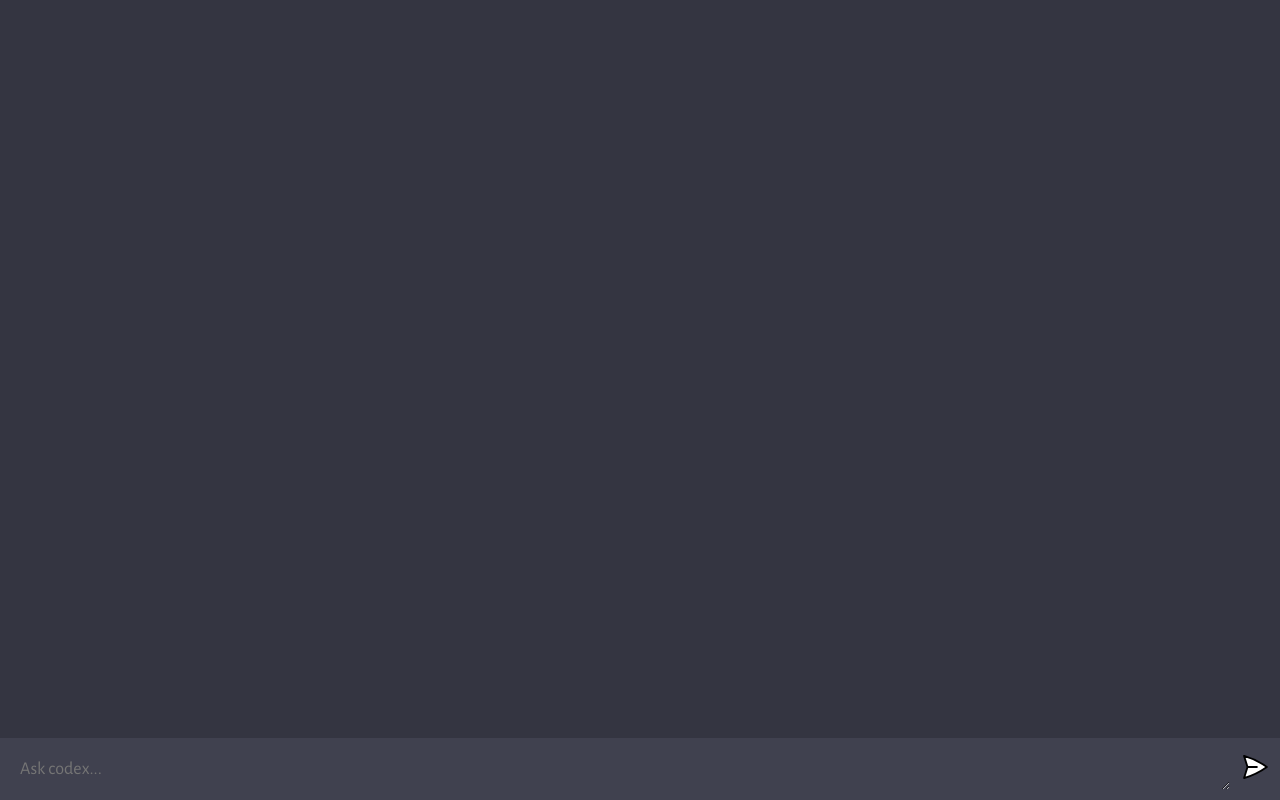
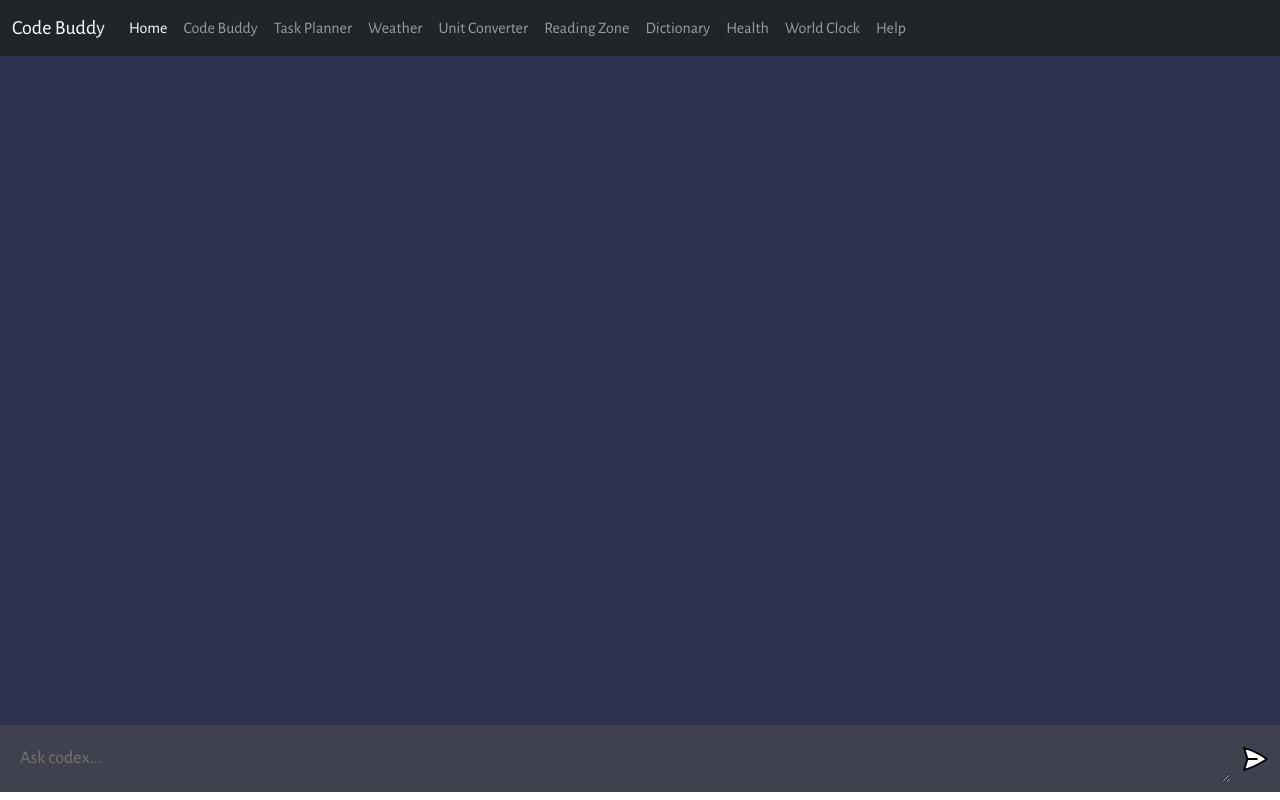
Before and after one commit to Edithmark42/Code-buddy, a website built with Vite: page client/index.html in a window 1280 px wide. Built offline with nearby package versions, Linux system fonts and the light colour scheme.

Commit message:
Navbar added

```diff
--- a/client/index.html
+++ b/client/index.html
@@ -1,13 +1,72 @@
 <!DOCTYPE html>
 <html lang="en">
+
 <head>
   <meta charset="UTF-8" />
   <link rel="icon" type="image/svg+xml" href="favicon.ico" />
   <meta name="viewport" content="width=device-width, initial-scale=1.0" />
   <title>CodeBuddy- Your Coding AI</title>
   <link rel="stylesheet" href="style.css" />
+  <link href="https://cdn.jsdelivr.net/npm/bootstrap@5.0.2/dist/css/bootstrap.min.css" rel="stylesheet"
+    integrity="sha384-EVSTQN3/azprG1Anm3QDgpJLIm9Nao0Yz1ztcQTwFspd3yD65VohhpuuCOmLASjC" crossorigin="anonymous">
 </head>
+
 <body>
+  <nav class="navbar navbar-expand-lg navbar-dark bg-dark">
+    <div class="container-fluid">
+      <a class="navbar-brand" href="#">Code Buddy</a>
+      <button class="navbar-toggler" type="button" data-bs-toggle="collapse" data-bs-target="#navbarSupportedContent"
+        aria-controls="navbarSupportedContent" aria-expanded="false" aria-label="Toggle navigation">
+        <span class="navbar-toggler-icon"></span>
+      </button>
+      <div class="collapse navbar-collapse" id="navbarSupportedContent">
+        <ul class="navbar-nav me-auto mb-2 mb-lg-0">
+
+          <li class="nav-item">
+            <a class="nav-link active" aria-current="page" href="#">Home</a>
+          </li>
+
+          <li class="nav-item">
+            <a class="nav-link" href="http://code-buddy-drab.vercel.app">Code Buddy</a>
+          </li>
+
+          <li class="nav-item">
+            <a class="nav-link" href="https://saptarshibanerjee420.github.io/Task-Planner/">Task Planner</a>
+          </li>
+
+          <li class="nav-item">
+            <a class="nav-link" href="https://vanshikatiwari.github.io/WeatherApp.github.io/">Weather</a>
+          </li>
+
+          <li class="nav-item">
+            <a class="nav-link" href="https://github.com/kes-des/Unit-calculator-and-currency-converter">Unit Converter</a>
+          </li>
+
+          <li class="nav-item">
+            <a class="nav-link" href="https://jyoti1610.github.io/6th-sem-project/">Reading Zone</a>
+          </li>
+
+          <li class="nav-item">
+            <a class="nav-link" href="https://krishru.github.io/Translator-and-Dictionary/">Dictionary</a>
+          </li>
+
+          <li class="nav-item">
+            <a class="nav-link" href="#">Health</a>
+          </li>
+
+          <li class="nav-item">
+            <a class="nav-link" href="https://padmini02.github.io/World-Clock-/">World Clock</a>
+          </li>
+
+          <li class="nav-item">
+            <a class="nav-link" href="https://jayapreyasi.github.io/Help-Page/">Help</a>
+          </li>
+
+
+        </ul>
+      </div>
+    </div>
+  </nav>
   <div id="app">
     <div id="chat_container"></div>
 
@@ -18,5 +77,9 @@
   </div>
 
   <script type="module" src="script.js"></script>
+  <script src="https://cdn.jsdelivr.net/npm/bootstrap@5.0.2/dist/js/bootstrap.bundle.min.js"
+    integrity="sha384-MrcW6ZMFYlzcLA8Nl+NtUVF0sA7MsXsP1UyJoMp4YLEuNSfAP+JcXn/tWtIaxVXM"
+    crossorigin="anonymous"></script>
 </body>
+
 </html>
--- a/client/style.css
+++ b/client/style.css
@@ -7,14 +7,15 @@
   font-family: "Alegreya Sans", sans-serif;
 }
 
-body {
-  background: #343541;
+
+.bg-light {
+  background-color: #47564b!important;
 }
 
 #app {
-  width: 100vw;
-  height: 100vh;
-  background: #343541;
+  width: 100%;
+  height: 92vh;
+  background: #2e314e;
 
   display: flex;
   flex-direction: column;
```
Also changed, not shown: 1 other file. Lines whose indentation alone changed are shown as unchanged.
